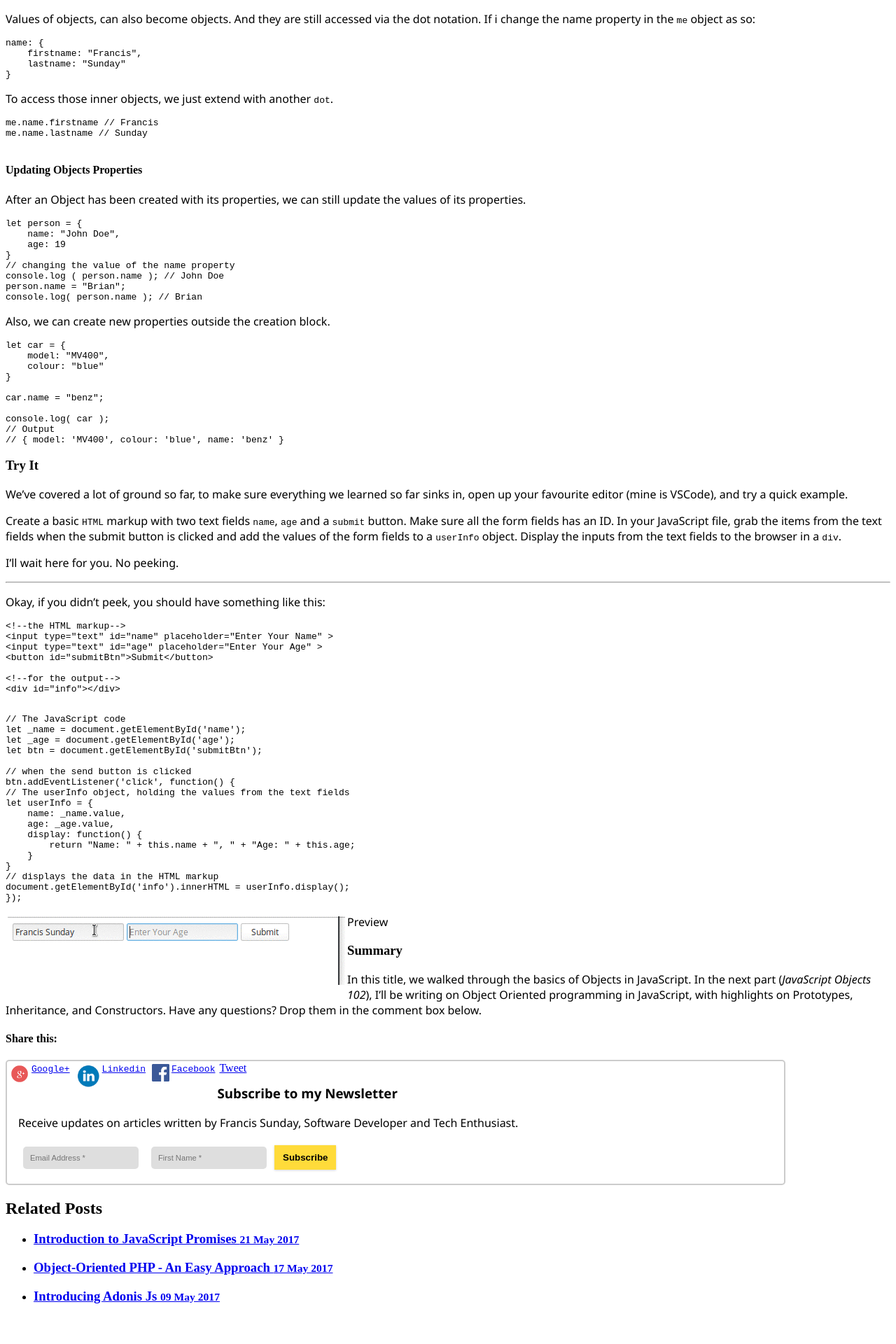
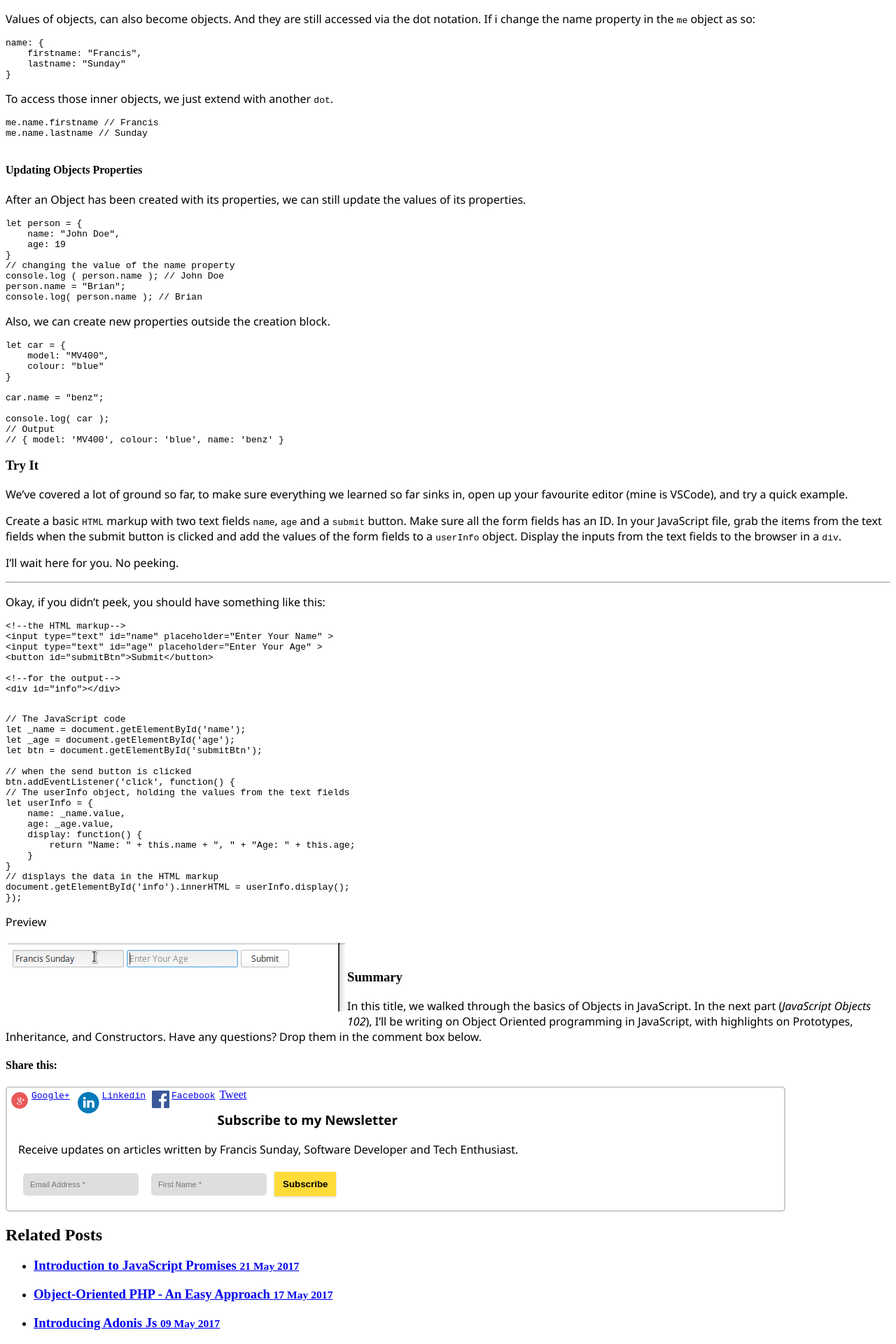
Before and after one commit to 1Rico/hakaselabs.github.io, a Jekyll site: the page built from _posts/2017-05-25-javascript-objects-101.md, in a window 1280 px wide. Shown: the part 1585-3505 px from the top of the page at 70% size. Built offline with Jekyll 4.4.1, drawn with Linux system fonts in a browser that asks for light colours; emoji names are drawn with the system emoji font; Markdown is read by kramdown in place of the engine named in the settings; comment, search, counter and statistics services are not loaded; before the commit the page ends 3467 px from its top, so only the background shows below that.

Commit message:
New Post

````diff
--- a/_posts/2017-05-25-javascript-objects-101.md
+++ b/_posts/2017-05-25-javascript-objects-101.md
@@ -154,7 +154,8 @@ document.getElementById('info').innerHTML = userInfo.display();
 });
 ```
 Preview
-![Objects-demo]({{site.url}}/assets/Objects-demo.gif "Objects Demo") &nbsp;
+
+![Objects-demo]({{site.url}}/assets/Objects-demo.gif "Objects Demo") &nbsp; &nbsp; &nbsp;
 
 ### Summary
 In this title, we walked through the basics of Objects in JavaScript. In the next part (*JavaScript Objects 102*), I'll be writing on Object Oriented programming in JavaScript, with highlights on Prototypes, Inheritance, and Constructors.
````
